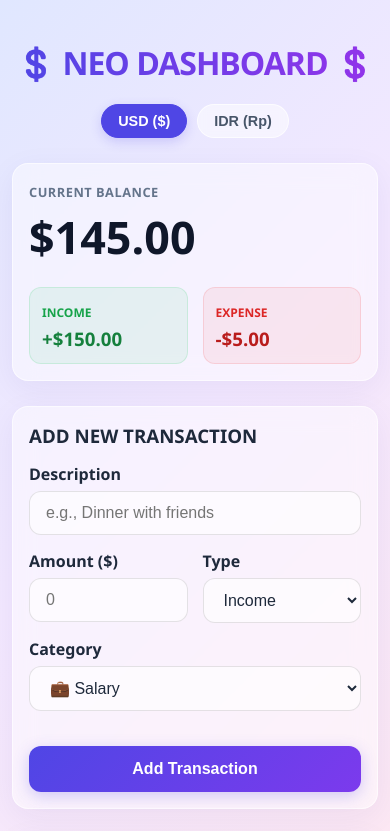
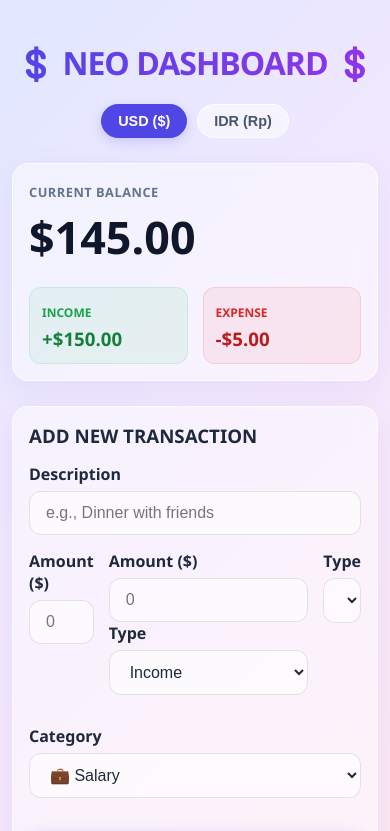
Before and after one commit to Alvinfaizt/personal-finance-dashboard, a React (Vite) app: page / in a window 390 px wide. Shown: the top 831 px of the page. Built offline with nearby package versions, Linux system fonts and the light colour scheme.

Commit message:
Feat: add mobile-friendly layout for transaction form inputs

```diff
--- a/src/components/TransactionForm.jsx
+++ b/src/components/TransactionForm.jsx
@@ -34,6 +34,20 @@ function TransactionForm({ onAddTransaction, currency }) {
             <label style={{ fontWeight: 800 }}>Amount ({currency === 'IDR' ? 'Rp' : '$'})</label>
             <input type="number" className="neo-input" placeholder="0" value={amount} onChange={(e) => setAmount(e.target.value)} />
           </div>
+          {/* Cari bagian ini di TransactionForm.jsx dan tambahkan className="form-row-mobile" */}
+          <div className="form-row-mobile" style={{ display: 'flex', gap: '15px', marginBottom: '15px' }}>
+            <div style={{ flex: 1 }}>
+              <label style={{ fontWeight: 800 }}>Amount ({currency === 'IDR' ? 'Rp' : '$'})</label>
+              <input type="number" className="neo-input" placeholder="0" value={amount} onChange={(e) => setAmount(e.target.value)} />
+            </div>
+            <div style={{ flex: 1 }}>
+              <label style={{ fontWeight: 800 }}>Type</label>
+              <select className="neo-select" value={type} onChange={(e) => setType(e.target.value)}>
+                <option value="income">Income</option>
+                <option value="expense">Expense</option>
+              </select>
+            </div>
+          </div>
           <div style={{ flex: 1 }}>
             <label style={{ fontWeight: 800 }}>Type</label>
             <select className="neo-select" value={type} onChange={(e) => setType(e.target.value)}>
```
